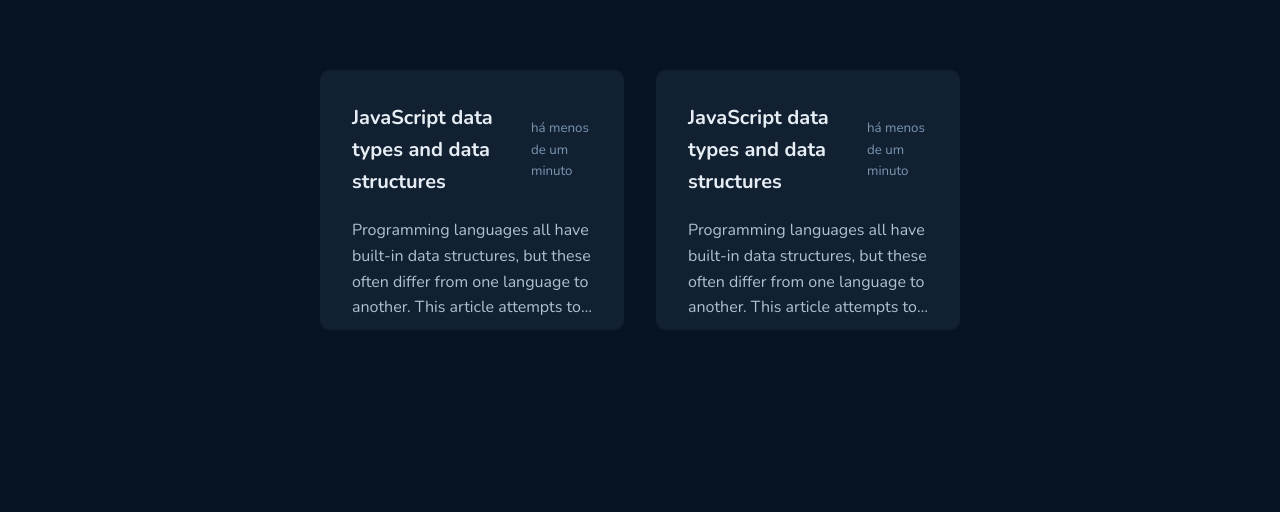
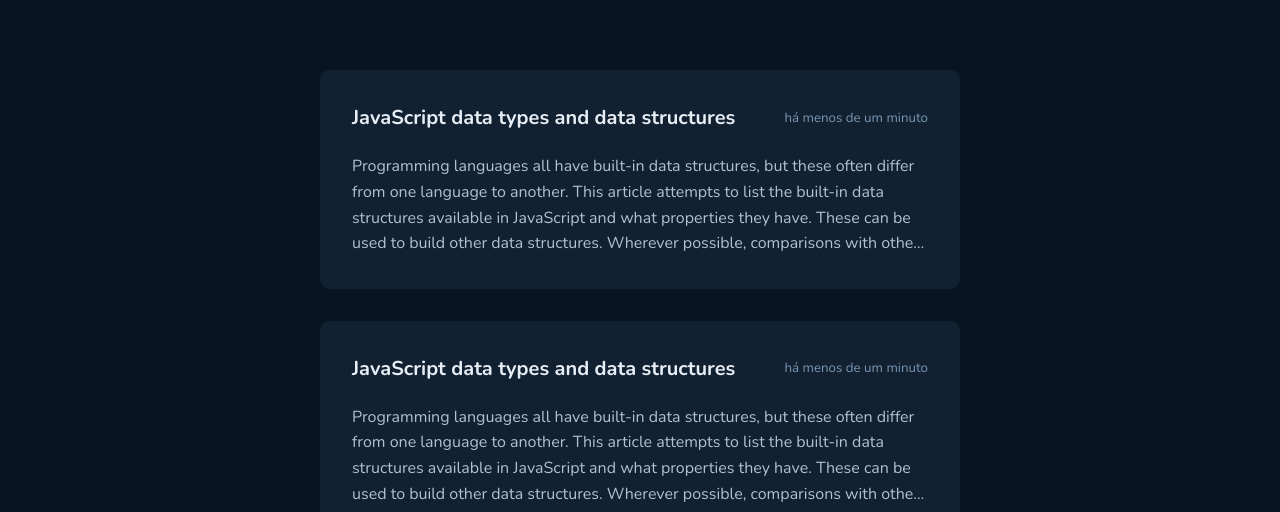
Before and after one commit to joaopedroaat/github-blog, a React (Vite) app: page / in a window 1280 px wide. Shown: the part 440-952 px from the top of the page. Before the commit the page ends 800 px from the top, so only its background shows below. Built offline with nearby package versions, Linux system fonts and the light colour scheme; no server answers.

Commit message:
Created PostList component

```diff
--- /dev/null
+++ b/src/components/PostList/index.tsx
@@ -0,0 +1,25 @@
+import { Post } from '../../pages/Home'
+import { PostCard } from '../PostCard'
+import { Column, PostListContainer, Row } from './styles'
+
+interface PostListProps {
+  posts: Post[]
+}
+
+export function PostList({ posts }: PostListProps) {
+  return (
+    <PostListContainer>
+      {posts.map((post) => (
+        <Row key={post.title}>
+          <Column>
+            <PostCard
+              title={post.title}
+              content={post.content}
+              createdAt={post.createdAt}
+            />
+          </Column>
+        </Row>
+      ))}
+    </PostListContainer>
+  )
+}
--- /dev/null
+++ b/src/components/PostList/styles.ts
@@ -0,0 +1,15 @@
+import { styled } from 'styled-components'
+
+export const PostListContainer = styled.ul`
+  margin-top: 4.5rem;
+`
+
+export const Row = styled.div`
+  display: flex;
+  gap: 2rem;
+  margin-bottom: 2rem;
+`
+
+export const Column = styled.div`
+  flex: 1;
+`
--- a/src/pages/Home/index.tsx
+++ b/src/pages/Home/index.tsx
@@ -1,9 +1,8 @@
 import { useState } from 'react'
+import { PostList } from '../../components/PostList'
 import { Profile } from '../../components/Profile'
-import { PostCard } from '../../components/PostCard'
-import { HomeContainer } from './styles'
 
-interface Post {
+export interface Post {
   title: string
   content: string
   createdAt: string
@@ -39,21 +38,26 @@
       foo = true; // foo is now a boolean`,
       createdAt: new Date().toISOString(),
     },
+    {
+      title: 'JavaScript data types and data structures',
+      content: `Programming languages all have built-in data structures, but these often
+      differ from one language to another. This article attempts to list the
+      built-in data structures available in JavaScript and what properties
+      they have. These can be used to build other data structures. Wherever
+      possible, comparisons with other languages are drawn. Dynamic typing
+      JavaScript is a loosely typed and dynamic language. Variables in
+      JavaScript are not directly associated with any particular value type,
+      and any variable can be assigned (and re-assigned) values of all types:
+      let foo = 42; // foo is now a number foo = bar; // foo is now a string
+      foo = true; // foo is now a boolean`,
+      createdAt: new Date().toISOString(),
+    },
   ])
 
   return (
-    <HomeContainer>
+    <div>
       <Profile />
-      <ul>
-        {posts.map((post) => (
-          <PostCard
-            key={post.title}
-            title={post.title}
-            content={post.content}
-            createdAt={post.createdAt}
-          />
-        ))}
-      </ul>
-    </HomeContainer>
+      <PostList posts={posts} />
+    </div>
   )
 }
--- a/src/pages/Home/styles.ts
+++ /dev/null
@@ -1,9 +0,0 @@
-import { styled } from 'styled-components'
-
-export const HomeContainer = styled.main`
-  ul {
-    margin-top: 4.5rem;
-    display: flex;
-    gap: 2rem;
-  }
-`
```
